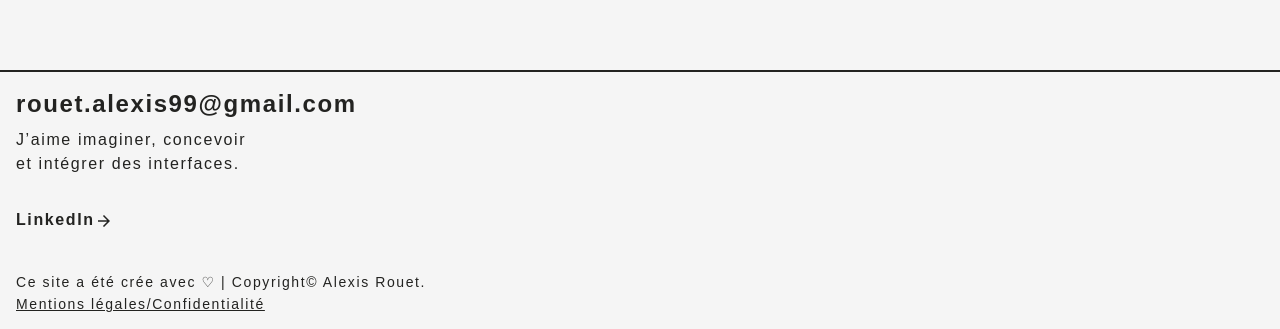
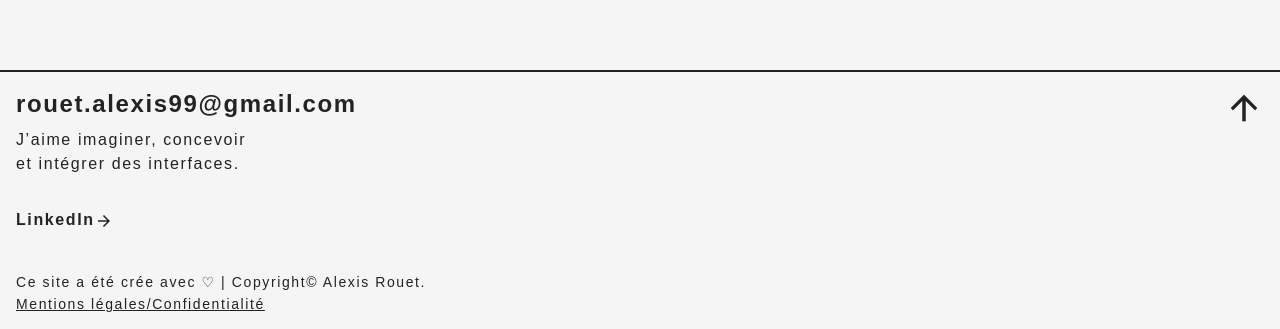
Before and after one commit to aleksyR/good_portfolio_react, a React (Create React App) app: page / in a window 1280 px wide. Shown: the part 1025-1354 px from the top of the page. Built offline with nearby package versions, Linux system fonts and the light colour scheme.

Commit message:
Ajout fleche go at the top

```diff
--- a/src/components/Footer.js
+++ b/src/components/Footer.js
@@ -4,7 +4,7 @@ import { ArrowForwardIcon } from "@chakra-ui/icons";
 const Footer = () => {
   return (
     <>
-      <footer className="mt-24 p-4 border-nblack border-t-2 ">
+      <footer className="mt-24 p-4 border-nblack border-t-2 flex justify-between ">
         <div>
           <a
             className="text-2xl font-semibold"
@@ -32,6 +32,9 @@ const Footer = () => {
             Mentions légales/Confidentialité
           </a>
         </div>
+        <a href="#">
+          <ArrowForwardIcon w={40} h={40} className="-rotate-90" />
+        </a>
       </footer>
     </>
   );
```
